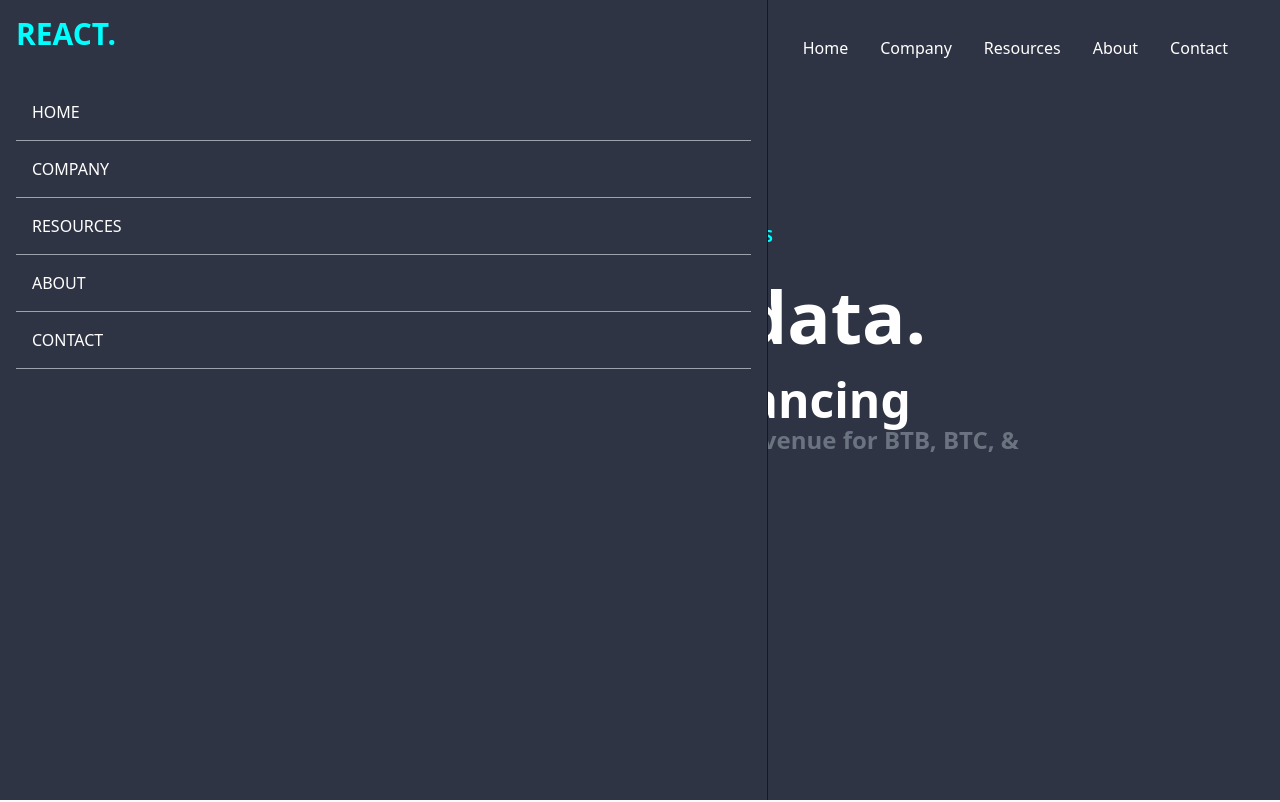
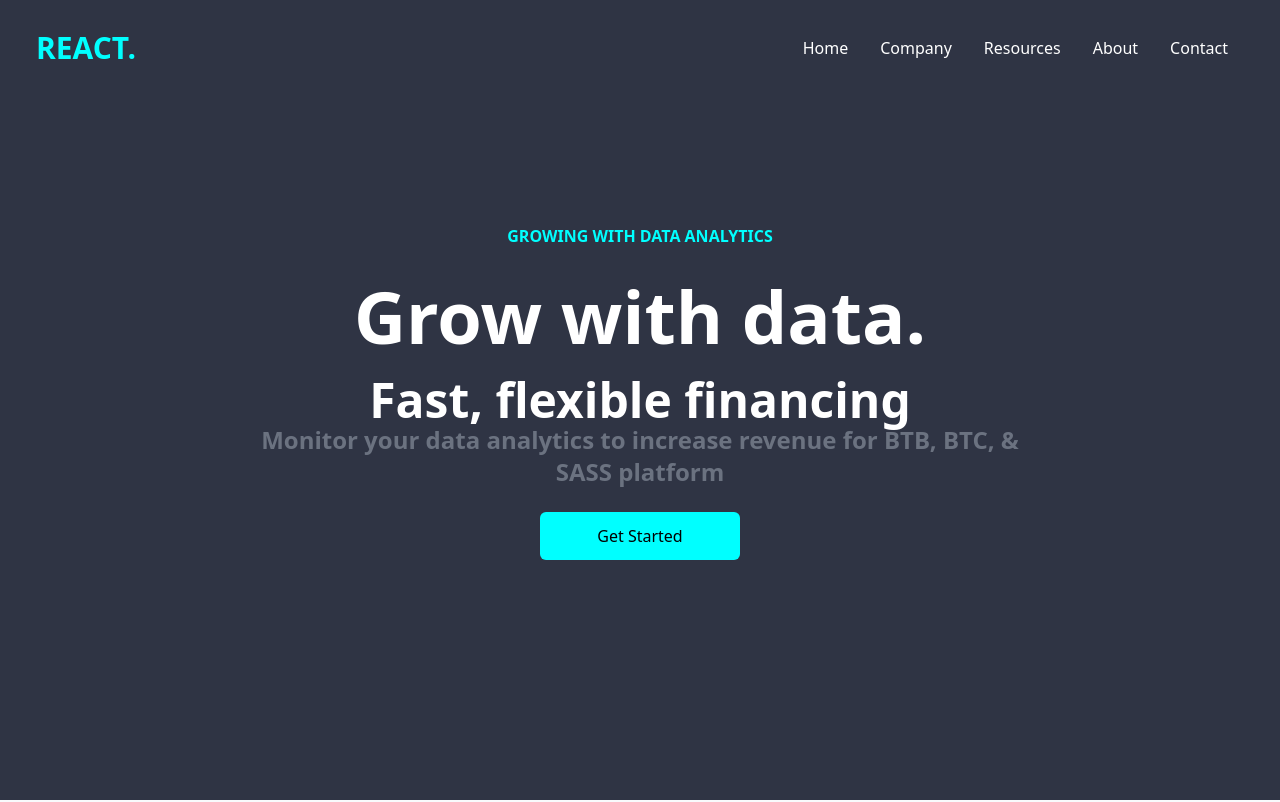
Before and after one commit to hakimisch/bank-modern-app, a React (Create React App) app: page / in a window 1280 px wide. Shown: the top 802 px of the page. Built offline with nearby package versions, Linux system fonts and the light colour scheme.

Commit message:
fixed navbar menu bug

```diff
--- a/src/components/Navbar.jsx
+++ b/src/components/Navbar.jsx
@@ -21,7 +21,7 @@
             <div onClick={handleNav} className='block md:hidden'>
                 {nav ? <AiOutlineClose size={20}/> : <AiOutlineMenu size={20}/>}
             </div>
-            <div className={!nav ? 'fixed left-0 top-0 w-[60%] h-full border-r border-r-gray-900 bg-[rgb(47,52,68)] ease-in-out duration-500'  : 'fixed left-[-100%]' }>
+            <div className={nav ? 'fixed left-0 top-0 w-[60%] h-full border-r border-r-gray-900 bg-[rgb(47,52,68)] ease-in-out duration-500'  : 'fixed left-[-100%]' }>
                 <h1 className='w-full text-3xl font-bold text-[cyan] m-4'>REACT.</h1>
                 <ul className='uppercase p-4'>
                     <li className='p-4 border-b border-gray-400'>Home</li>
```
